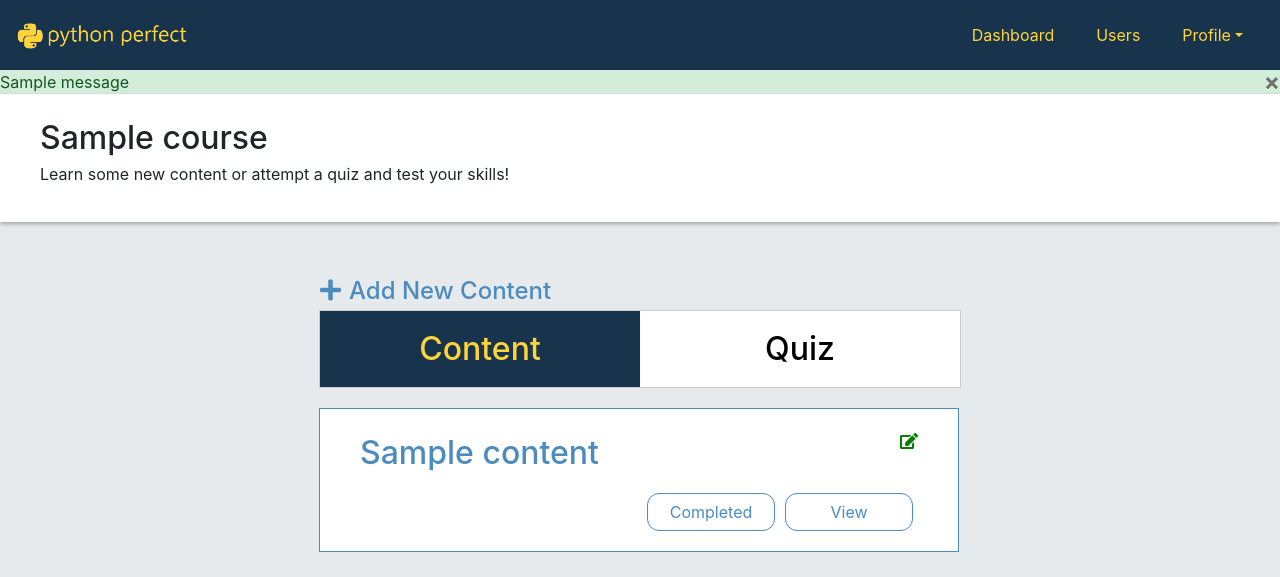
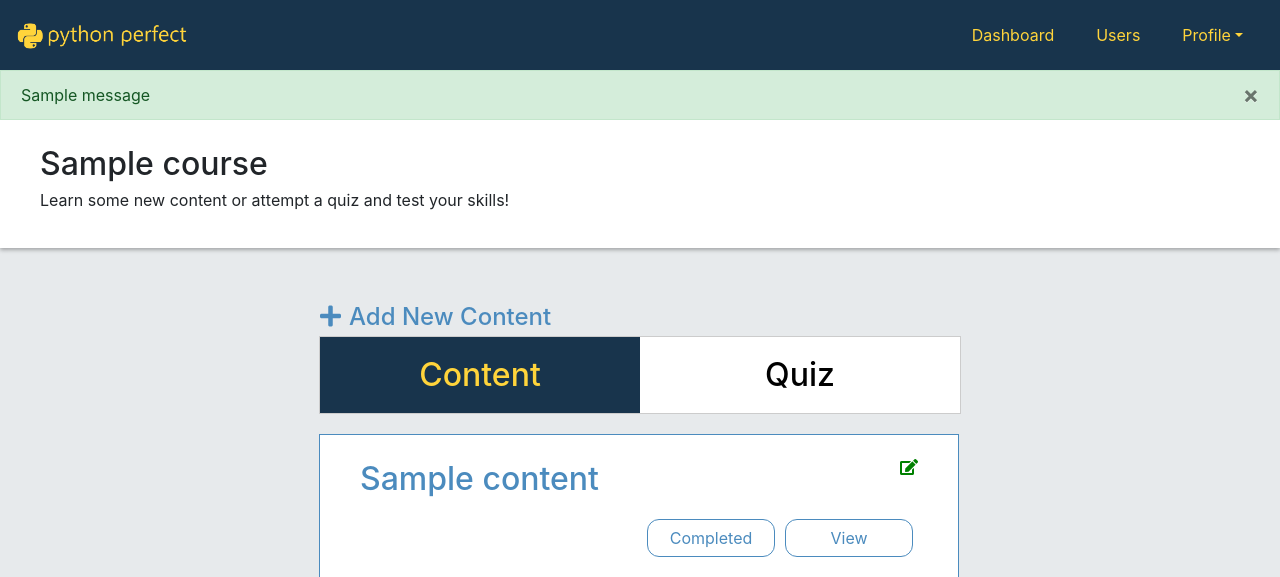
Before and after one commit to PythonPerfect/PythonPerfect, a Flask app: page /course/1 in a window 1280 px wide. Shown: the top 577 px of the page. Run offline with Flask 2, Linux system fonts and the light colour scheme; a user stored in the database is signed in; tables that the repository leaves empty hold one stand-in row (values such as "Sample post"); one stand-in notice (Sample message) is shown; some libraries are stand-ins or nearby versions.

```diff
--- a/app/__init__.py
+++ b/app/__init__.py
@@ -11,5 +11,6 @@ migrate = Migrate(app, db)
 login_manager = LoginManager(app)
 login_manager.login_view = 'login'
 login_manager.login_message = 'You must be logged in to access this!'
+login_manager.login_message_category = "danger"
 
 from app import routes, models
--- a/app/static/css/profile.css
+++ b/app/static/css/profile.css
@@ -24,6 +24,7 @@
   background-color: rgba(24, 52, 76, 0.1);
   box-shadow: rgba(0, 0, 0, 0.1) 0px 1px 4px 0px inset;
   padding: 5px;
+  word-break: break-all;
 }
 @media only screen and (max-width: 768px) {
   .profile-container {
--- a/app/templates/components/alert.html
+++ b/app/templates/components/alert.html
@@ -1,5 +1,5 @@
 {% for category, message in get_flashed_messages(with_categories=true) %}
-<div class="alert-{{ category }} m-0 rounded-0">
+<div class="alert alert-{{ category }} m-0 rounded-0">
   <button type="button" class="close" data-dismiss="alert">&times;</button>
   {{ message }}
 </div>
```
Also changed, not shown: app.db (deleted).
